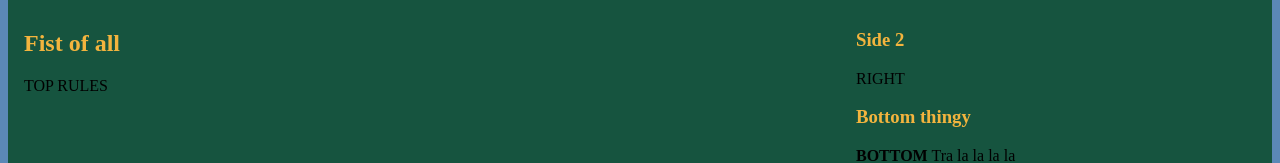
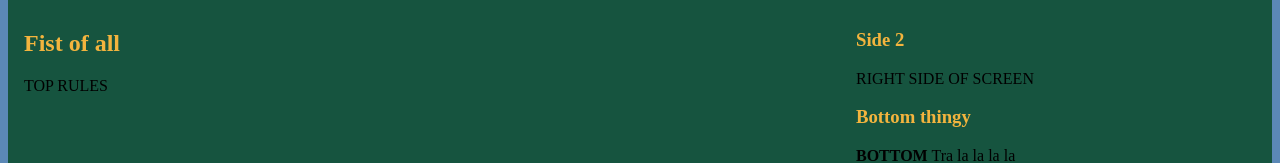
Before and after one commit to sageklein/testing, a plain HTML site: page index.html in a window 1280 px wide. Shown: the part 1081-1244 px from the top of the page. Drawn offline with Linux system fonts and the light colour scheme.

Commit message:
Changed RIGHT

```diff
--- a/index.html
+++ b/index.html
@@ -38,7 +38,7 @@
                     <article>
                         <h3>Side 2</h3>
                         <p>
-                            RIGHT
+                            RIGHT SIDE OF SCREEN
                         </p>
                     </article>
 
```
Also changed, not shown: 1 other file.
